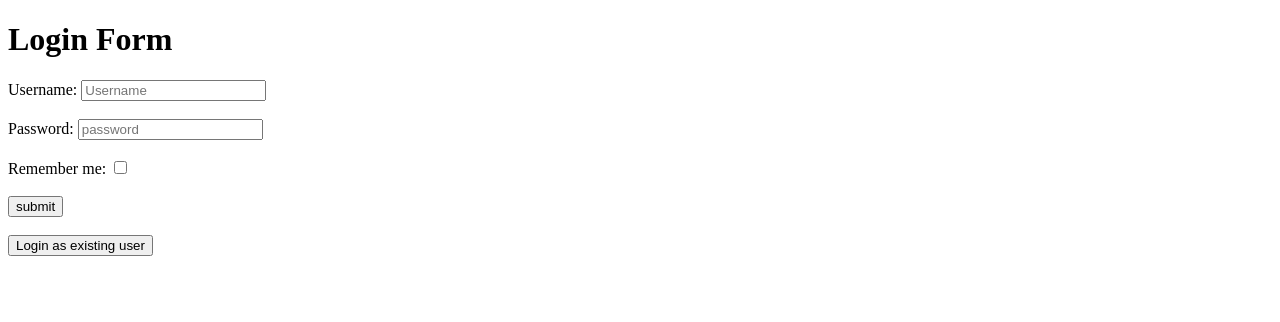
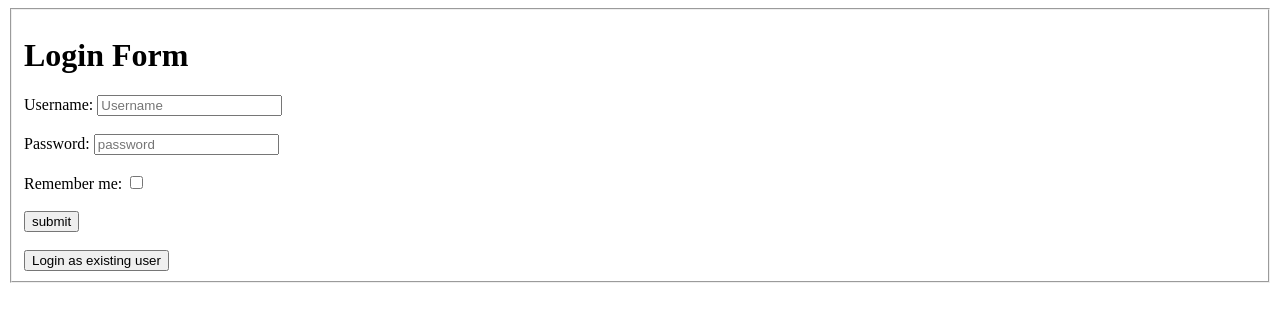
Before and after one commit to acciojob/remember-me-login-form-abhijitmishra3089-ship-it, a website: page main.html in a window 1280 px wide. Drawn offline with Linux system fonts and the light colour scheme.

Commit message:
created a submission

```diff
--- a/main.html
+++ b/main.html
@@ -8,7 +8,9 @@
 
 <body>
 	<!-- the entire body must be written by student -->
-	<h1>Login Form</h1>
+	<fieldset>
+		<h1>Login Form</h1>
+		<form>
 	<label for="username">Username:</label>
 	<input type="text" placeholder="Username" id="username"/><br><br>
 	<label for="password">Password:</label>
@@ -17,6 +19,8 @@
 	<input type="checkbox" id="checkbox"/><br><br>
 	<input type="submit" id="submit" value="submit"/><br><br>
 	<button id="existing">Login as existing user</button>
+		</form>
+	</fieldset>
     <script type="text/javascript" src="./script.js">
 </script>
 
```
